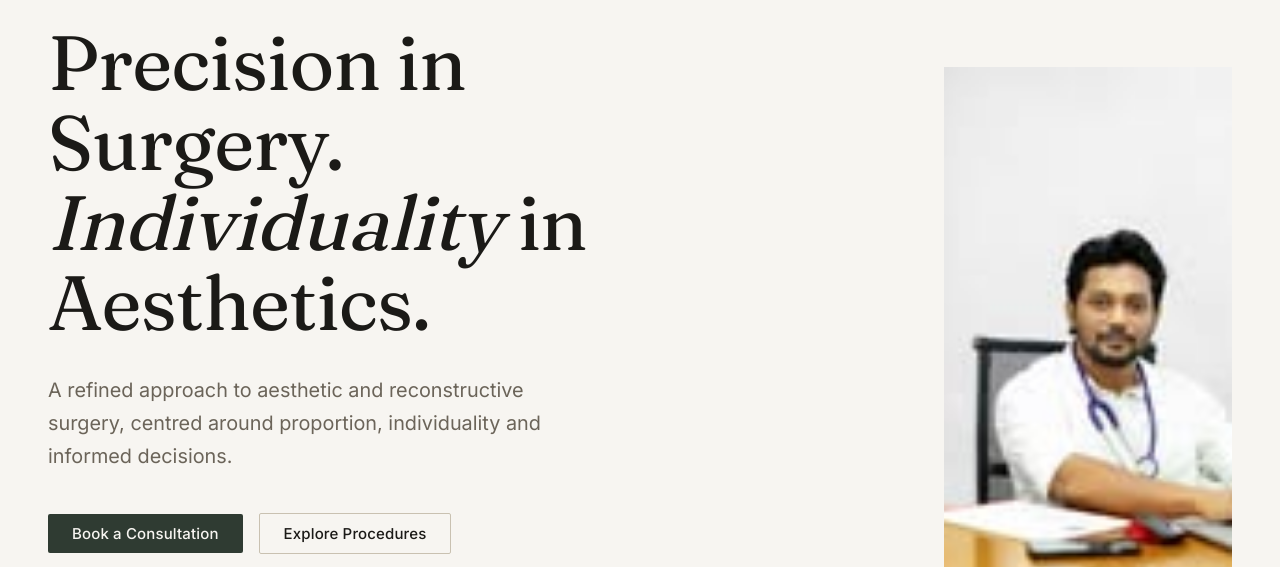
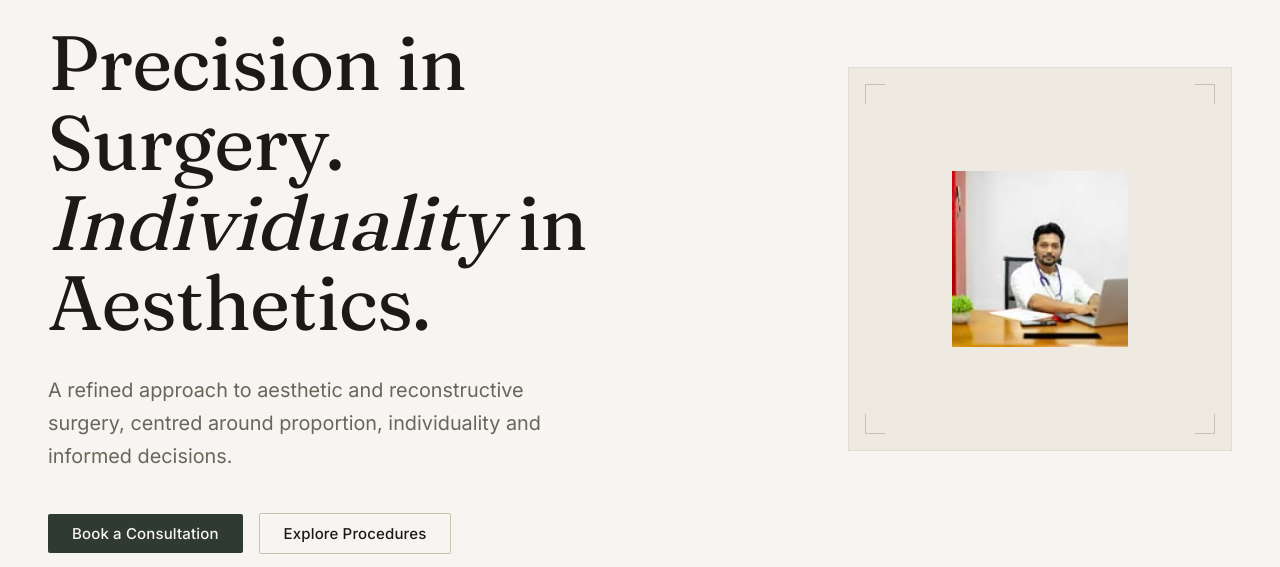
Before and after one commit to Ajhay07/DrDK, a Next.js app: page / in a window 1280 px wide. Shown: the part 190-757 px from the top of the page. Built offline with nearby package versions, Linux system fonts and the light colour scheme; no server answers.

Commit message:
fix: present hero portrait in a framed composition instead of stretched fill

```diff
--- a/src/components/sections/Hero.tsx
+++ b/src/components/sections/Hero.tsx
@@ -1,7 +1,7 @@
+import Image from "next/image";
 import { Button } from "@/components/ui/Button";
 import { Container } from "@/components/ui/Container";
 import { Eyebrow } from "@/components/ui/Eyebrow";
-import { MediaPlaceholder } from "@/components/ui/MediaPlaceholder";
 import { consultationHref, proceduresHref } from "@/config/navigation";
 
 /**
@@ -54,14 +54,30 @@ export function Hero(): React.ReactElement {
           </div>
 
           <div className="order-2 flex justify-center lg:order-2 lg:col-span-5 lg:justify-end lg:pt-20">
-            <MediaPlaceholder
-              aspect="square"
-              imageSrc="/images/doctor/dr-dinesh-portrait.png"
-              alt="Portrait of Dr. Dinesh Kumar, plastic surgeon"
-              priority
-              sizes="(min-width: 1024px) 18rem, (min-width: 640px) 16rem, 14rem"
-              className="w-56 sm:w-64 lg:w-72"
-            />
+            {/*
+             * The source photograph is only 150×150 — too low-resolution to
+             * fill a large editorial frame without visible upscaling. Instead
+             * of stretching it, the photo is shown near its native size
+             * inside a larger, deliberately quiet frame: the whitespace (not
+             * the image) carries the editorial scale.
+             */}
+            <div className="relative flex h-72 w-72 items-center justify-center border border-(--color-border) bg-(--color-bg-secondary) sm:h-80 sm:w-80 lg:h-96 lg:w-96">
+              <span className="absolute left-4 top-4 h-5 w-5 border-l border-t border-(--color-border-strong)" aria-hidden="true" />
+              <span className="absolute right-4 top-4 h-5 w-5 border-r border-t border-(--color-border-strong)" aria-hidden="true" />
+              <span className="absolute bottom-4 left-4 h-5 w-5 border-b border-l border-(--color-border-strong)" aria-hidden="true" />
+              <span className="absolute bottom-4 right-4 h-5 w-5 border-r border-b border-(--color-border-strong)" aria-hidden="true" />
+
+              <div className="relative h-36 w-36 overflow-hidden sm:h-40 sm:w-40 lg:h-44 lg:w-44">
+                <Image
+                  src="/images/doctor/dr-dinesh-portrait.png"
+                  alt="Portrait of Dr. Dinesh Kumar, plastic surgeon"
+                  fill
+                  priority
+                  sizes="(min-width: 1024px) 11rem, (min-width: 640px) 10rem, 9rem"
+                  className="object-cover object-center"
+                />
+              </div>
+            </div>
           </div>
         </div>
       </Container>
```
